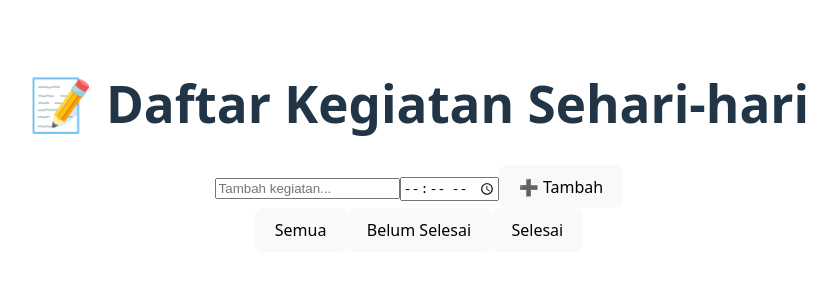
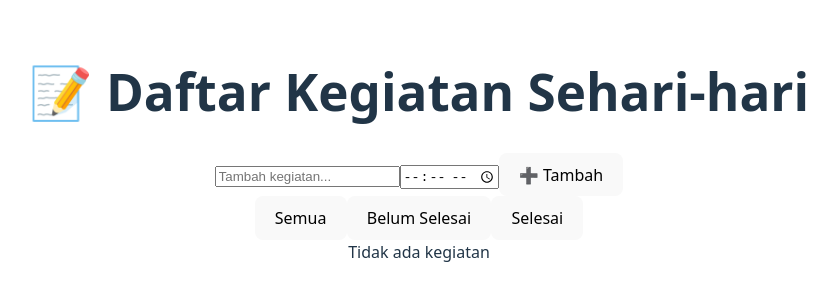
Before and after one commit to nurainigs04/32-pbk-uts-233510845, a Vue app: page / in a window 1280 px wide. Shown: the part 254-554 px from the top of the page, without its empty margins (221-1058 px from the left). Built offline with nearby package versions, Linux system fonts and the light colour scheme.

Commit message:
menampilkan pesan jika daftar kosong

```diff
--- a/src/App.vue
+++ b/src/App.vue
@@ -30,6 +30,10 @@
       >
         Selesai
       </button>
+    </div>
+
+    <div v-if="filteredKegiatan.length === 0" class="empty-state">
+      Tidak ada kegiatan {{ filterStatusText }}
     </div>
     </div>
 </template>
```
